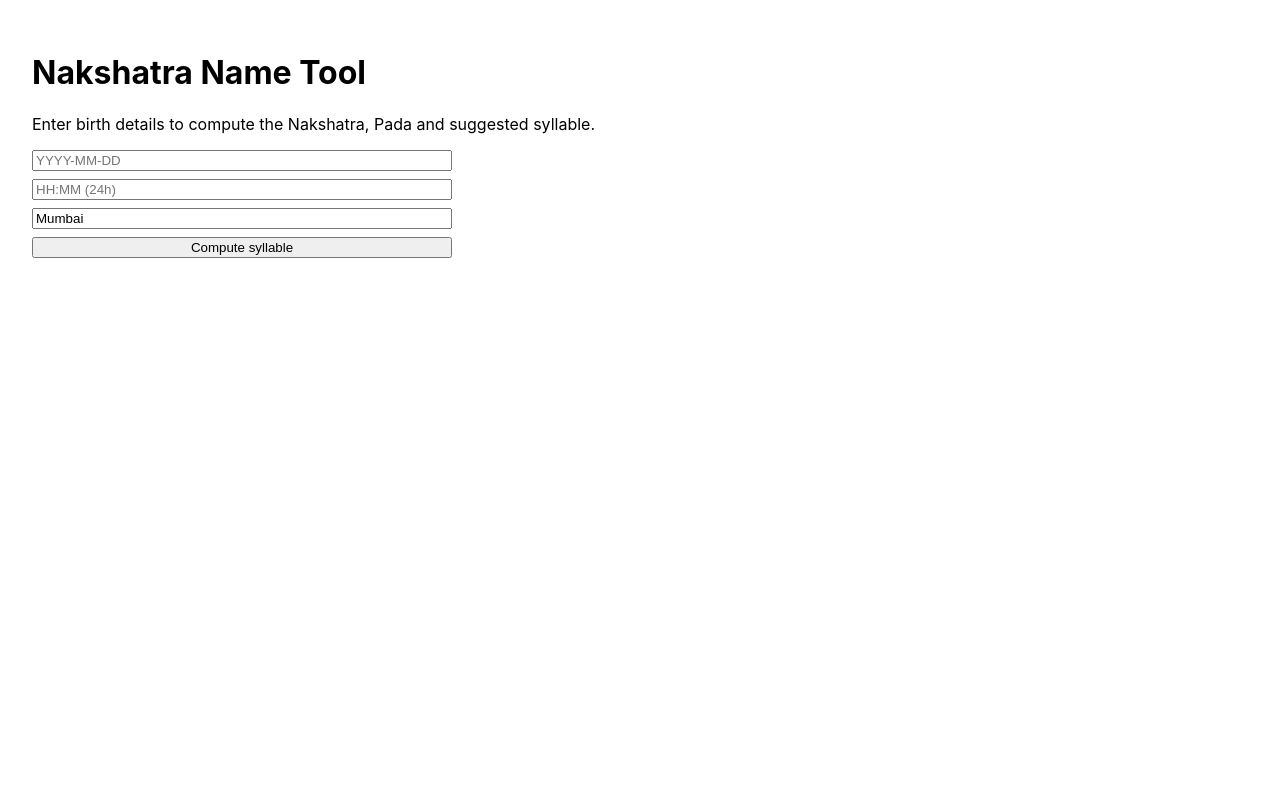
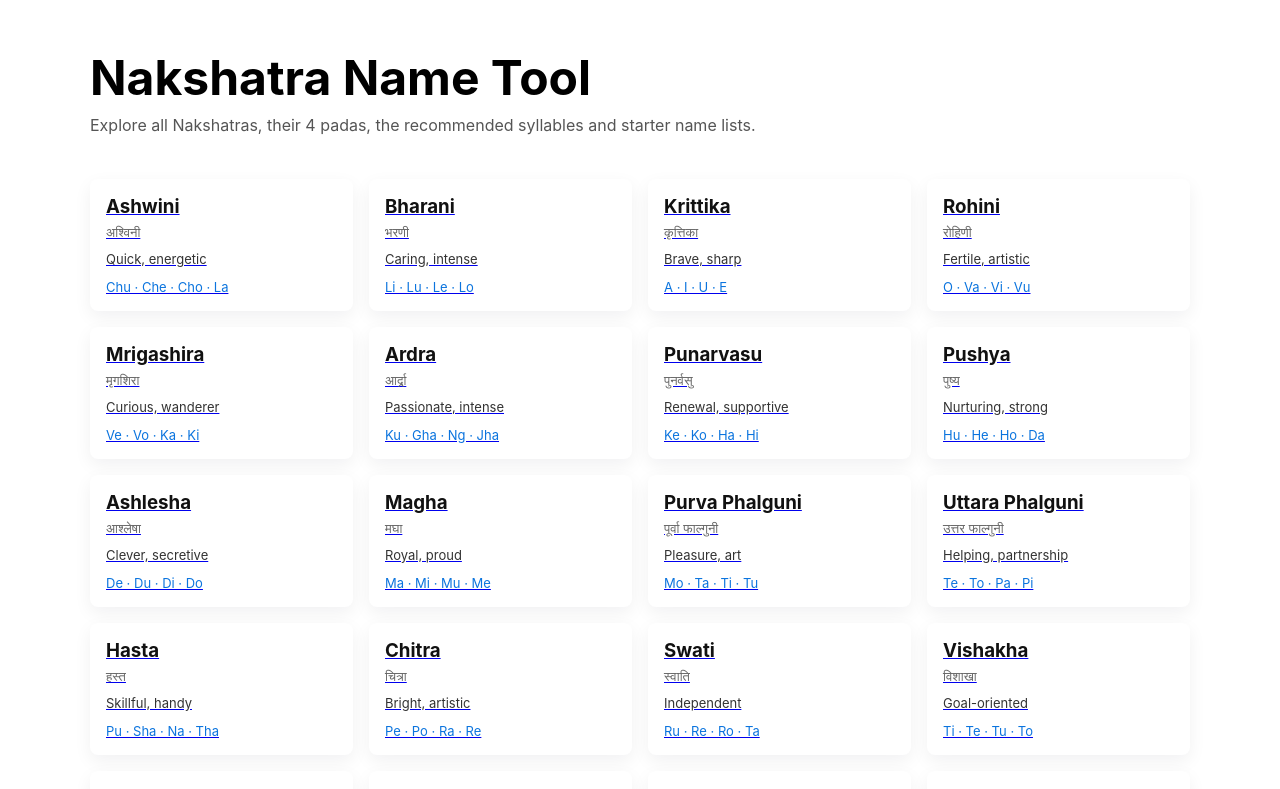
Before and after one commit to nitinsutar/Nakshatra-Name, a Next.js app: page / in a window 1280 px wide. Shown: the top 789 px of the page. Built offline with nearby package versions, Linux system fonts and the light colour scheme.

Commit message:
pivot v1

```diff
--- a/components/Layout.js
+++ b/components/Layout.js
@@ -1,15 +1,16 @@
 import Head from 'next/head'
-export default function Layout({ children, title = 'Nakshatra Name Tool', description = 'Find your baby name syllable from Nakshatra' }){
+export default function Layout({ children, title = 'Nakshatra Name Tool', description = 'Explore Nakshatra padas, syllables and sample names' }){
   return (
     <>
       <Head>
         <title>{title}</title>
         <meta name="description" content={description} />
         <meta name="viewport" content="width=device-width, initial-scale=1" />
+        <link rel="icon" href="/icons/favicon.ico" />
       </Head>
-      <main style={{fontFamily:'Inter, system-ui, sans-serif', padding:'24px'}}>
+      <div style={{fontFamily:'Inter, system-ui, -apple-system, Segoe UI, Roboto, sans-serif', padding:'40px', maxWidth:1100, margin:'0 auto'}}>
         {children}
-      </main>
+      </div>
     </>
   )
 }
--- a/package.json
+++ b/package.json
@@ -1,6 +1,6 @@
 {
   "name": "nakshatra-name-tool",
-  "version": "1.0.0",
+  "version": "1.0.1",
   "private": true,
   "scripts": {
     "dev": "next dev",
--- a/pages/index.js
+++ b/pages/index.js
@@ -1,50 +1,32 @@
-import { useState } from 'react'
+import Link from 'next/link'
 import Layout from '../components/Layout'
-import NameSuggestions from '../components/NameSuggestions'
+import { NAKSHATRAS } from '../lib/nakshatra'
 
 export default function Home(){
-  const [form, setForm] = useState({ date:'', time:'', tz:'Asia/Kolkata', place:'Mumbai' })
-  const [result, setResult] = useState(null)
-  const [loading, setLoading] = useState(false)
-
-  async function submit(e){
-    e.preventDefault()
-    setLoading(true)
-    const res = await fetch('/api/compute', {
-      method:'POST', headers:{'content-type':'application/json'},
-      body: JSON.stringify(form)
-    })
-    const json = await res.json()
-    setResult(json)
-    setLoading(false)
-  }
-
   return (
     <Layout>
-      <h1>Nakshatra Name Tool</h1>
-      <p>Enter birth details to compute the Nakshatra, Pada and suggested syllable.</p>
-      <form onSubmit={submit} style={{display:'grid',gap:8,maxWidth:420}}>
-        <input required placeholder="YYYY-MM-DD" value={form.date} onChange={e=>setForm({...form,date:e.target.value})} />
-        <input required placeholder="HH:MM (24h)" value={form.time} onChange={e=>setForm({...form,time:e.target.value})} />
-        <input placeholder="Place (city)" value={form.place} onChange={e=>setForm({...form,place:e.target.value})} />
-        <button type="submit" disabled={loading}>{loading? 'Computing...':'Compute syllable'}</button>
-      </form>
+      <header style={{display:'flex',justifyContent:'space-between',alignItems:'center'}}>
+        <div>
+          <h1 style={{fontSize:48,margin:0}}>Nakshatra Name Tool</h1>
+          <p style={{color:'#555',marginTop:8}}>Explore all Nakshatras, their 4 padas, the recommended syllables and starter name lists.</p>
+        </div>
+      </header>
 
-      {result && (
-        <div style={{marginTop:20}}>
-          { result.error ? (
-            <div style={{color:'red'}}>Error: {result.error}. See README to configure ASTRO_API.</div>
-          ) : (
-            <div>
-              <h2>{result.nakshatraName} — Pada {result.pada+1}</h2>
-              <p>Syllable: <strong>{result.syllable}</strong></p>
-              <p>Moon longitude: {result.moon_longitude}°</p>
-            </div>
-          )}
+      <section style={{marginTop:28}}>
+        <div style={{display:'grid',gridTemplateColumns:'repeat(auto-fill,minmax(220px,1fr))',gap:16}}>
+          {NAKSHATRAS.map(n => (
+            <Link key={n.slug} href={`/nakshatra/${n.slug}/pada-1`}>
+              <a style={{display:'block',padding:16,borderRadius:8,background:'#fff',boxShadow:'0 6px 18px rgba(16,24,40,0.06)',textDecoration:'none',color:'#111'}}>
+                <h3 style={{margin:'0 0 6px 0'}}>{n.name}</h3>
+                <div style={{color:'#666',fontSize:13}}>{n.devanagari}</div>
+                <div style={{marginTop:10,fontSize:13,color:'#333'}}>{n.description}</div>
+                <div style={{marginTop:12,fontSize:13,color:'#0b74de'}}>{n.syllables.join(' · ')}</div>
+              </a>
+            </Link>
+          ))}
         </div>
-      )}
+      </section>
 
-      {result?.syllable && <NameSuggestions syllable={result.syllable} />}
     </Layout>
   )
 }
```
Also changed, not shown: lib/names.js (added, +14 -0 lines), pages/nakshatra/[nak]/[pada].js (+26 -11 lines), scripts/generate-sitemap.js (+5 -15 lines), 1 other file (tests, documents, lock files or other folders).
